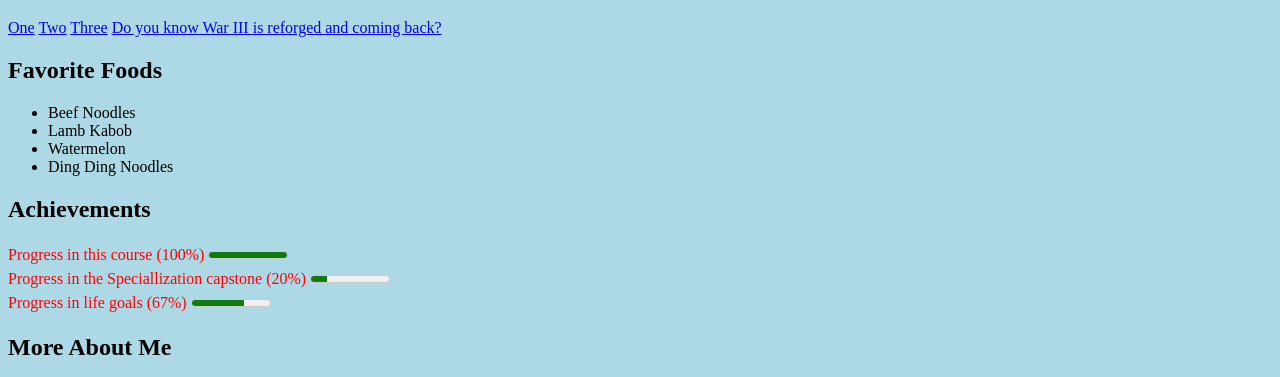
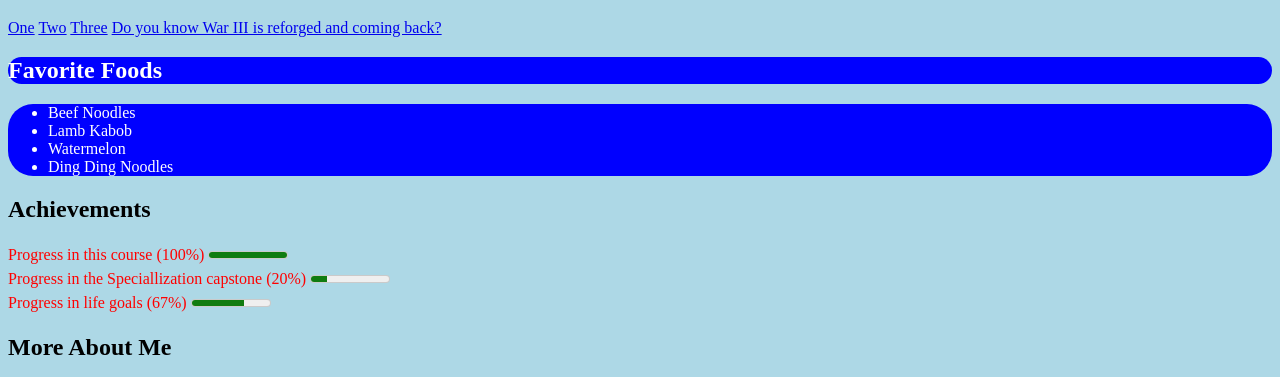
Before and after one commit to wo-shi-lao-luo/HTML-Practice, a plain HTML site: page HTML practice/intro to HTML5 final.html in a window 1280 px wide. Shown: the part 61-438 px from the top of the page. Drawn offline with Linux system fonts and the light colour scheme.

Commit message:
Update intro to HTML5 final.html

```diff
--- a/HTML practice/intro to HTML5 final.html
+++ b/HTML practice/intro to HTML5 final.html
@@ -17,6 +17,12 @@
 			color:red;
 			line-height: 150%;
 		}
+		#Foods{
+			display: block;
+			background-color: blue;
+			color:white;
+			border-radius: 25px;
+		}
 	</style>
 </head>
 <body>
@@ -35,7 +41,7 @@
 		<h2 id="Foods">
 			Favorite Foods
 		</h2>
-		<ul>
+		<ul id="Foods">
 			<li>Beef Noodles</li>
 			<li>Lamb Kabob</li>
 			<li>Watermelon</li>
```
